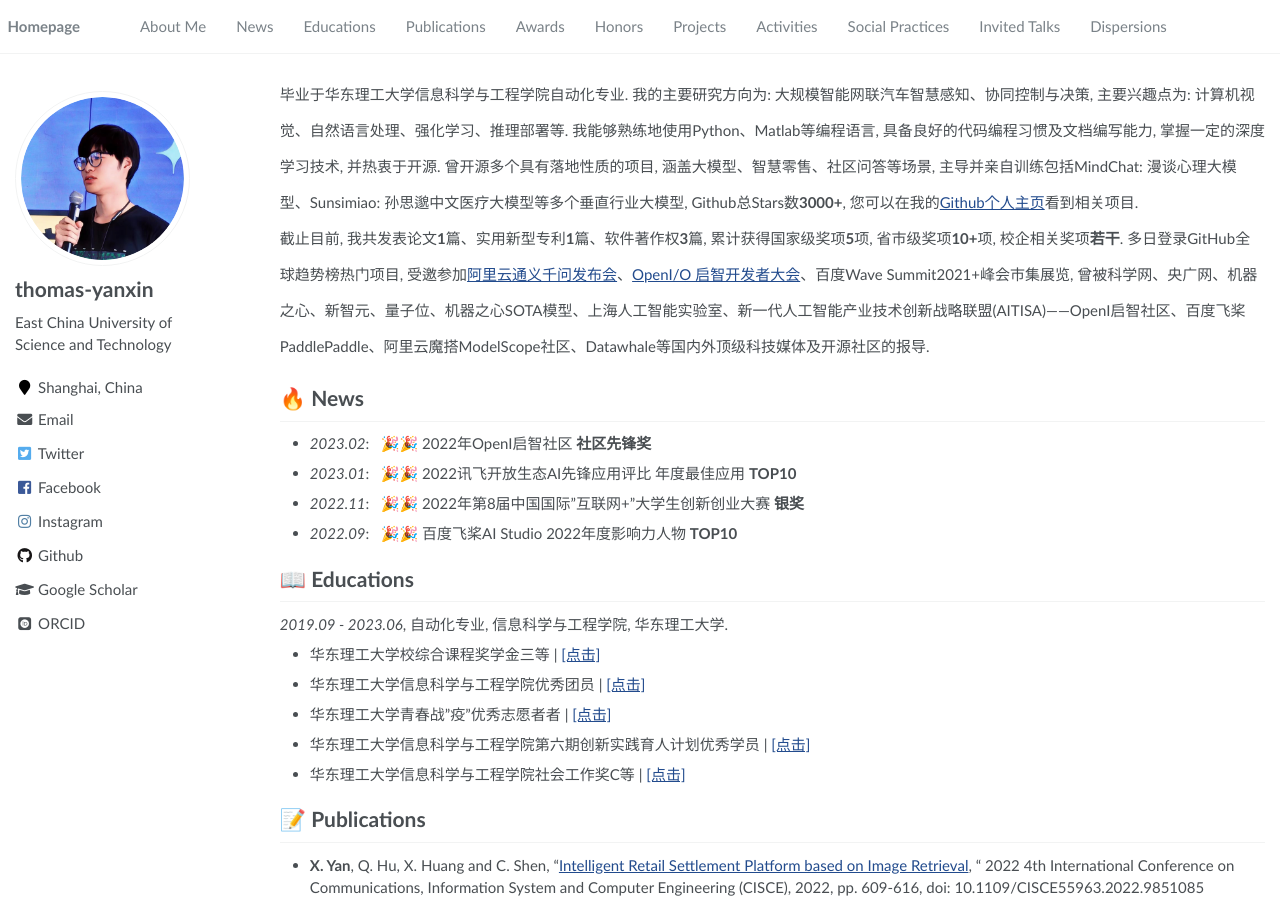
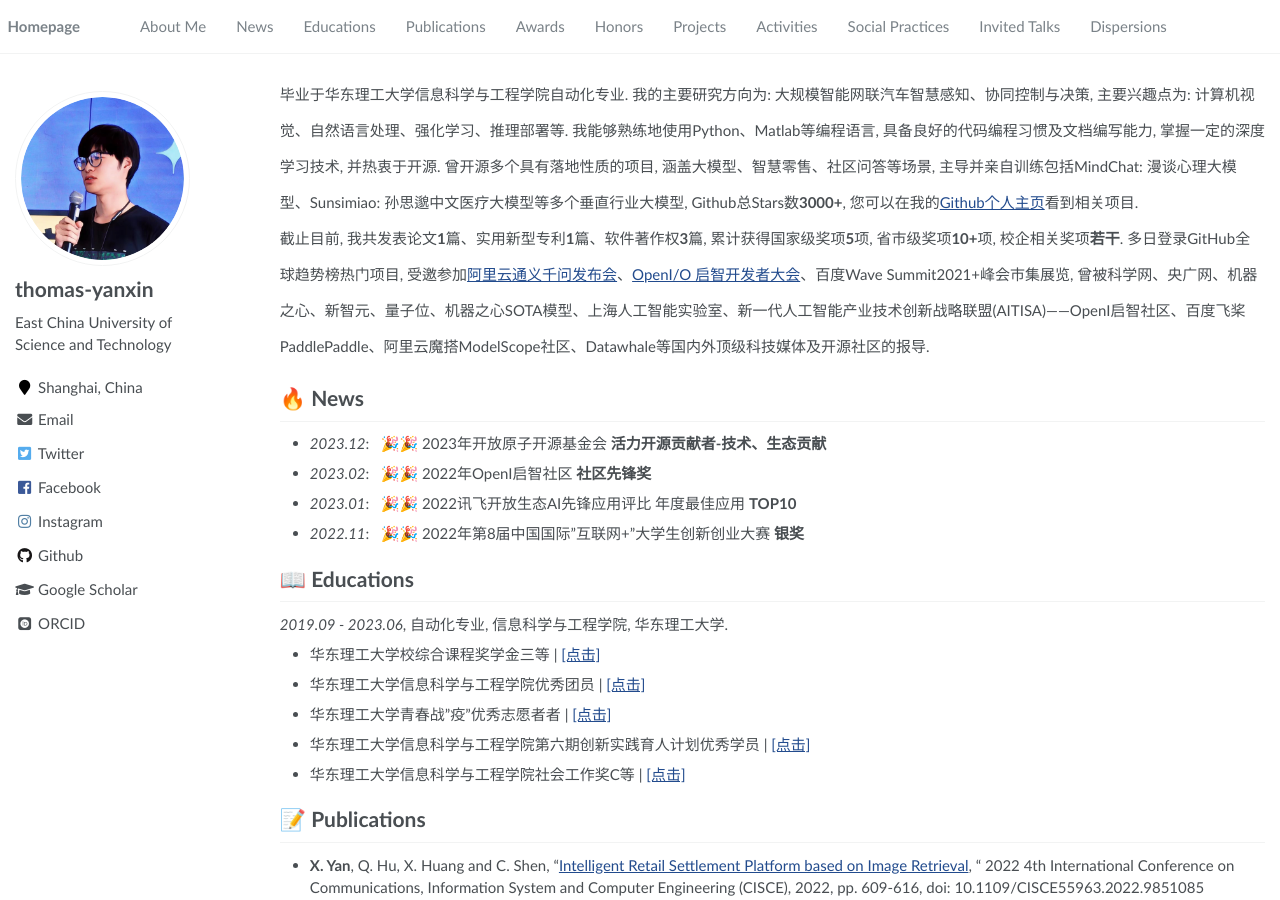
Before and after one commit to thomas-yanxin/thomas-yanxin.github.io, a Jekyll site: the page built from _pages/about.md, in a window 1280 px wide and 900 px high. Built offline with Jekyll 4.4.1, drawn with Linux system fonts in a browser that asks for light colours; some web fonts are replaced; some of the changed text lies outside the part shown.

Commit message:
Update about.md

```diff
--- a/_pages/about.md
+++ b/_pages/about.md
@@ -24,10 +24,10 @@ redirect_from:
 </p>
 
 # 🔥 News
+* *2023.12*: &nbsp; 🎉🎉 2023年开放原子开源基金会 **活力开源贡献者-技术、生态贡献**
 * *2023.02*: &nbsp; 🎉🎉 2022年OpenI启智社区 **社区先锋奖**
 * *2023.01*: &nbsp; 🎉🎉 2022讯飞开放生态AI先锋应用评比 年度最佳应用 **TOP10**
 * *2022.11*: &nbsp; 🎉🎉 2022年第8届中国国际"互联网+"大学生创新创业大赛 **银奖**
-* *2022.09*: &nbsp; 🎉🎉 百度飞桨AI Studio 2022年度影响力人物 **TOP10**
 
 
 # 📖 Educations
@@ -88,6 +88,7 @@ redirect_from:
 * 中国人工智能学会会员 \| [\[点击\]](https://github.com/thomas-yanxin/thomas-yanxin.github.io/blob/master/proof/CAAI_Card.png)
 * 中国自动化学会预备会员 \| [\[点击\]](https://github.com/thomas-yanxin/thomas-yanxin.github.io/blob/master/proof/CAA_MemberCard.png)
 * 中国宇航学会会员 \| [\[点击\]](https://github.com/thomas-yanxin/thomas-yanxin.github.io/blob/master/proof/csaspace_Member.pdf)
+* 开放原子开源基金会 **活力开源贡献者-技术、生态贡献** \| [\[点击\]]()
 * 百度飞桨AIStudio 2022年度影响力人物 **TOP10** \| [\[点击\]](https://mp.weixin.qq.com/s/jKTEAP1euh4yBoatod9E0Q)
 * 2022年Jina社区活跃贡献者 \| [\[点击\]]()
 * 阿里云开发者社区乘风者计划 **专家博主** \| [\[点击\]]()
```
